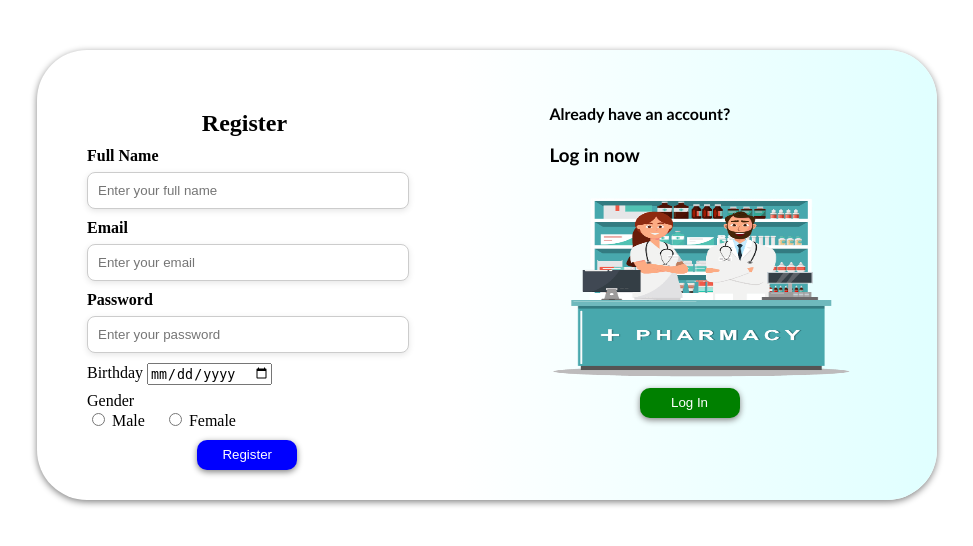
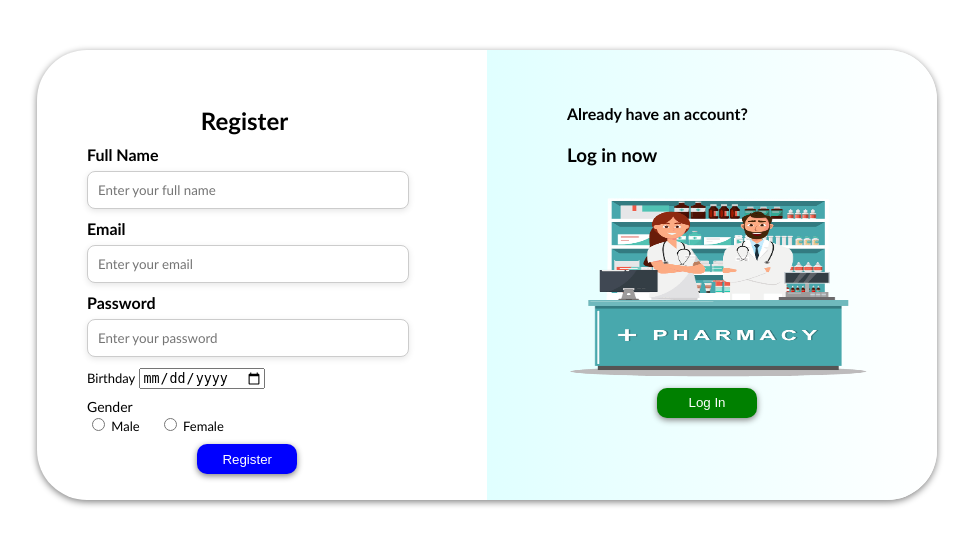
Before and after one commit to Don7767/Online-Drug-Store, a PHP site: page /register-form.html in a window 1280 px wide; the page is wider, and only the part inside the window is pictured. Shown: the part 74-620 px from the top of that part, without its empty margins (153-1126 px from the left). Run offline with PHP 8.4, Linux system fonts and the light colour scheme.

Commit message:
Ndryshimi i stilizimt per register form dhe login form duke ber tekstin bold edhe duke caktuar nje gap mes input-box po ashtu duke ndryshuar madhesin e birthday dhe gender

```diff
--- a/style_1.css
+++ b/style_1.css
@@ -4,7 +4,7 @@ body {
     justify-content: center;
     align-items: center;
     margin-top: 0;
-    background-color: white;
+    background-color: #ffffff;
     margin: 0;
     height: 100%;
 }
@@ -51,18 +51,21 @@ body {
 .register{
     width: 35%;
     padding: 50px;
+    font-family: 'Trebuchet MS', 'Lucida Sans Unicode', 'Lucida Grande', 'Lucida Sans', Arial, sans-serif;
 }
 
 .register h2{
     text-align: center;
     margin-bottom: 10px;
     margin-top: 30px;
+    font-weight: bold;
 }
 
 .input-box{
     margin-bottom: 10px;
     display: flex;
     flex-direction: column;
+    font-family: 'Trebuchet MS', 'Lucida Sans Unicode', 'Lucida Grande', 'Lucida Sans', Arial, sans-serif;
 }
 
 .input-box label{
@@ -71,6 +74,7 @@ body {
 }
 
 .input-box input{
+    font-family: 'Trebuchet MS', 'Lucida Sans Unicode', 'Lucida Grande', 'Lucida Sans', Arial, sans-serif;
     padding: 10px;
     border: 1px solid #ccc;
     border-radius: 8px;
@@ -83,8 +87,17 @@ body {
     margin-bottom: 10px;
 }
 
+.gender-box label{
+    font-size: 14px;
+}
+
 .gender-options label{
     margin-right: 15px;
+    font-size: 13px;
+}
+
+.birthday label{
+    font-size: 13px;
 }
 
 #butoni1{
@@ -102,13 +115,12 @@ body {
 }
 
 
-/* FOTO - DJATHTAS */
 #foto{
     height: 500px;
-    width: 500px;
+    width: 450px;
     padding-top: 0px;
     background-color: lightcyan;
-    background: linear-gradient(to right, white, lightcyan);
+    background: linear-gradient(to left, white, lightcyan);
     display: flex;
     justify-content: center;
     align-items: center;
@@ -119,7 +131,7 @@ body {
 #tekst{
     padding-left: 10px;
     padding-bottom: 50px;
-    font-family: 'Trebuchet MS', 'Lucida Sans Unicode', 'Lucida Grande', 'Lucida Sans', Arial, sans-serif;
+    font-family:'Trebuchet MS', 'Lucida Sans Unicode', 'Lucida Grande', 'Lucida Sans', Arial, sans-serif;
 }
 
 #pic{
@@ -146,7 +158,7 @@ body {
         flex-direction: column;
         flex-wrap: wrap;
         margin: 0;
-        width: 500px;
+        width: auto;
     }
     #line{
         background-color: white;
```
Also changed, not shown: LogIn.css (+7 -1 lines).
